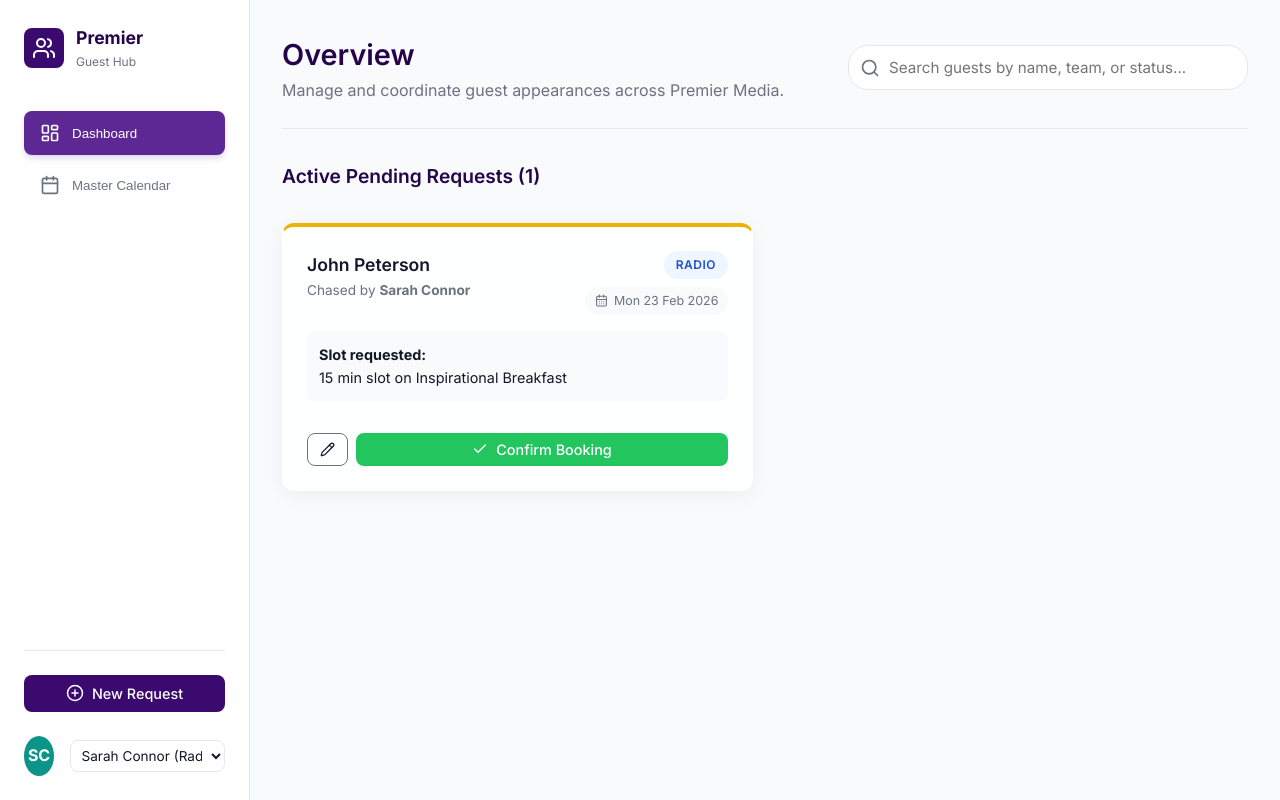
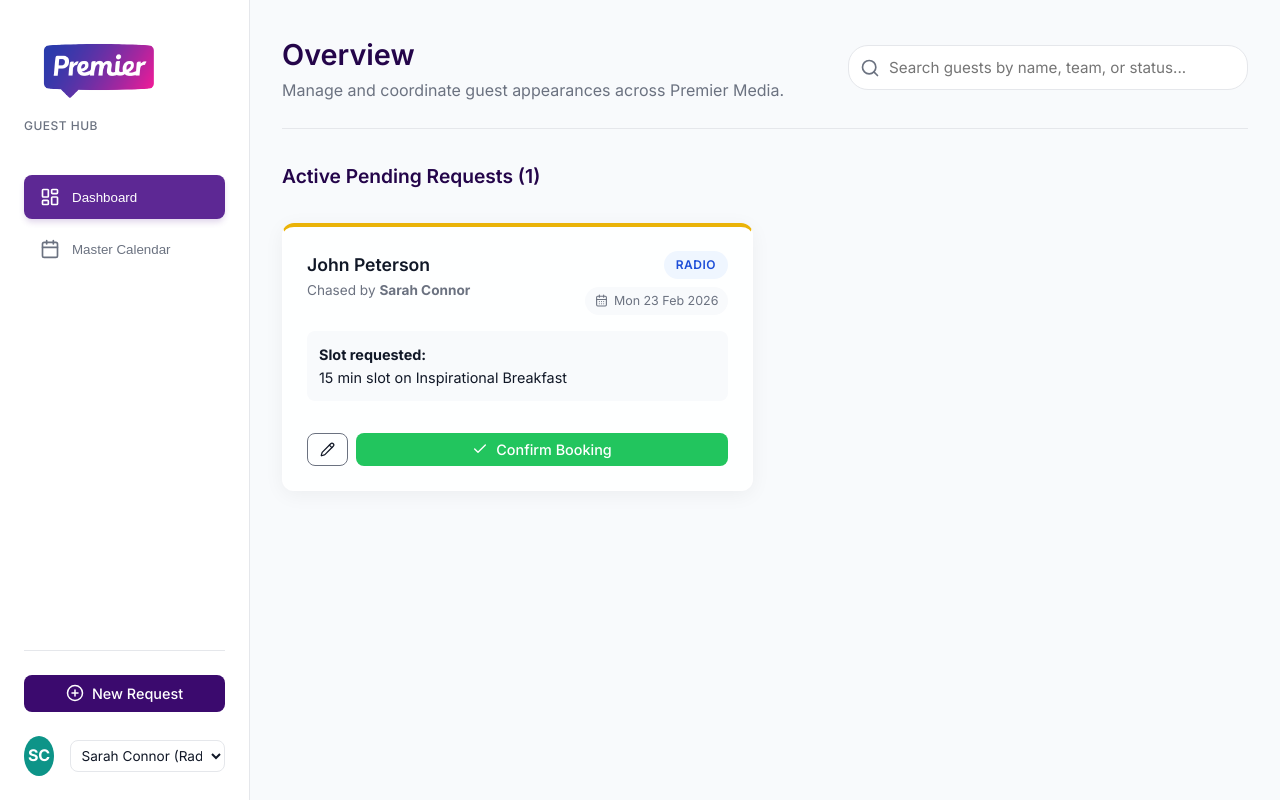
Before and after one commit to JCole200/premier-guest-hub, a React (Vite) app: page / in a window 1280 px wide. Built offline with nearby package versions, Linux system fonts and the light colour scheme.

Commit message:
feat: replace Premier text with official logo in sidebar

```diff
--- a/src/App.jsx
+++ b/src/App.jsx
@@ -1,5 +1,5 @@
 import React, { useState } from 'react';
-import { Search, Calendar, Users, PlusCircle, LayoutDashboard, Settings } from 'lucide-react';
+import { Search, Calendar, PlusCircle, LayoutDashboard } from 'lucide-react';
 import { useAppContext } from './AppContext';
 import Dashboard from './components/Dashboard';
 import GuestFormModal from './components/GuestFormModal';
@@ -13,14 +13,13 @@ function App() {
     <div className="app-container">
       {/* Sidebar Navigation */}
       <aside className="sidebar">
-        <div style={{ marginBottom: '2.5rem', display: 'flex', alignItems: 'center', gap: '0.75rem' }}>
-          <div style={{ width: '40px', height: '40px', background: 'var(--color-primary)', borderRadius: '8px', display: 'flex', alignItems: 'center', justifyContent: 'center', color: 'white' }}>
-            <Users size={24} />
-          </div>
-          <div>
-            <h1 style={{ fontSize: '1.1rem', fontWeight: '700', color: 'var(--color-primary-dark)' }}>Premier</h1>
-            <p style={{ fontSize: '0.75rem', color: 'var(--color-text-muted)' }}>Guest Hub</p>
-          </div>
+        <div style={{ marginBottom: '2.5rem' }}>
+          <img
+            src="/premier-logo.png"
+            alt="Premier"
+            style={{ width: '150px', height: 'auto', display: 'block' }}
+          />
+          <p style={{ fontSize: '0.75rem', color: 'var(--color-text-muted)', marginTop: '0.4rem', fontWeight: '500', letterSpacing: '0.5px', textTransform: 'uppercase' }}>Guest Hub</p>
         </div>
 
         <nav style={{ flex: 1 }}>
```
Also changed, not shown: public/premier-logo.png (added).
